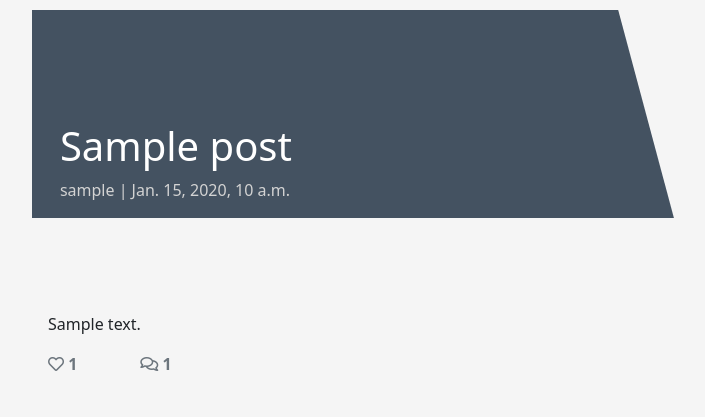
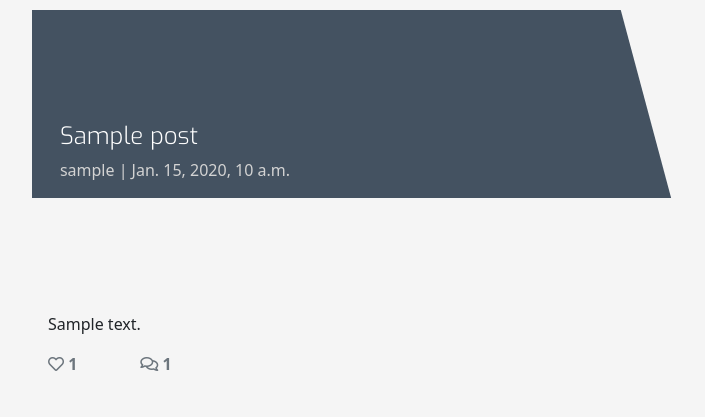
Before and after one commit to CHCheshire/Project-blog, a Django app: a page that uses templates/base.html in a window 1280 px wide. Shown: the part 72-489 px from the top of the page, without its empty margins (50-755 px from the left). Run offline with Django 4.2, Linux system fonts and the light colour scheme; tables that the repository leaves empty hold one stand-in row (values such as "Sample post"); some libraries are stand-ins or nearby versions.

Commit message:
Add styling to blog posts

```diff
--- a/static/css/style.css
+++ b/static/css/style.css
@@ -180,3 +180,9 @@
     list-style: none;
     padding-left: 0;
 }
+
+.post-title {
+    font-family: 'Exo', sans serif;
+    font-weight: 300;
+    font-size: 24px;
+}
```
